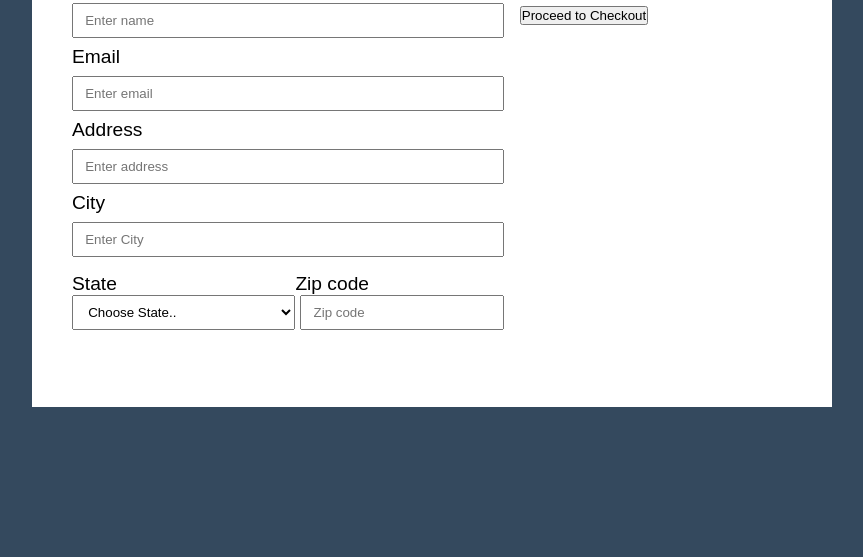
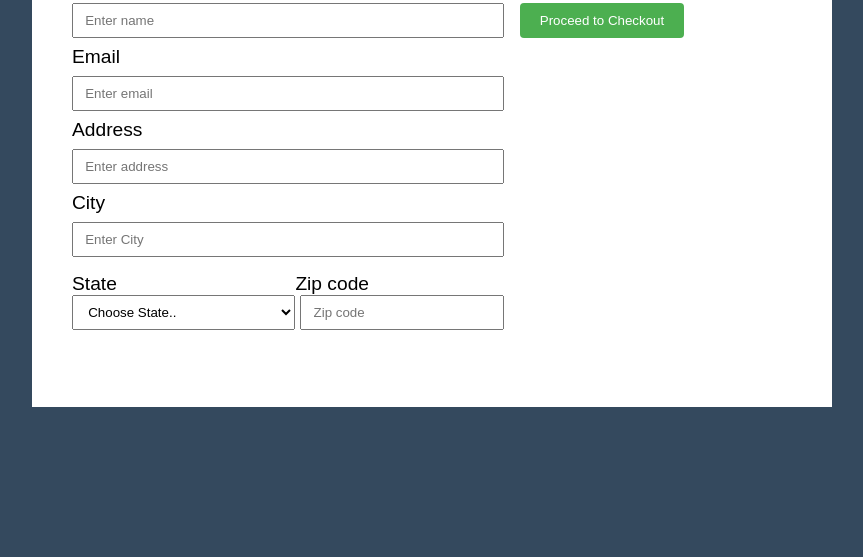
Before and after one commit to Varsha267/Chic-collection, a plain HTML site: page payment.html in a window 1280 px wide. Shown: the part 243-800 px from the top of the page, without its empty margins (208-1071 px from the left). Drawn offline with Linux system fonts and the light colour scheme.

Commit message:
payment.css

```diff
--- a/payment.css
+++ b/payment.css
@@ -64,7 +64,18 @@ input[type="submit"]{
 input[type="submit"]:hover{
 	background: #2c3e50;
 }
+#proceedToCheckout {
+	background-color: #4CAF50; /* Green background color */
+	color: white; /* White text color */
+	padding: 10px 20px; /* Padding */
+	border: none; /* No border */
+	border-radius: 4px; /* Rounded corners */
+	cursor: pointer; /* Pointer cursor on hover */
+}
 
+#proceedToCheckout:hover {
+	background-color: #45a049; /* Darker green on hover */
+}
 
 @media only screen and (max-width: 770px){
 	.container{
```
